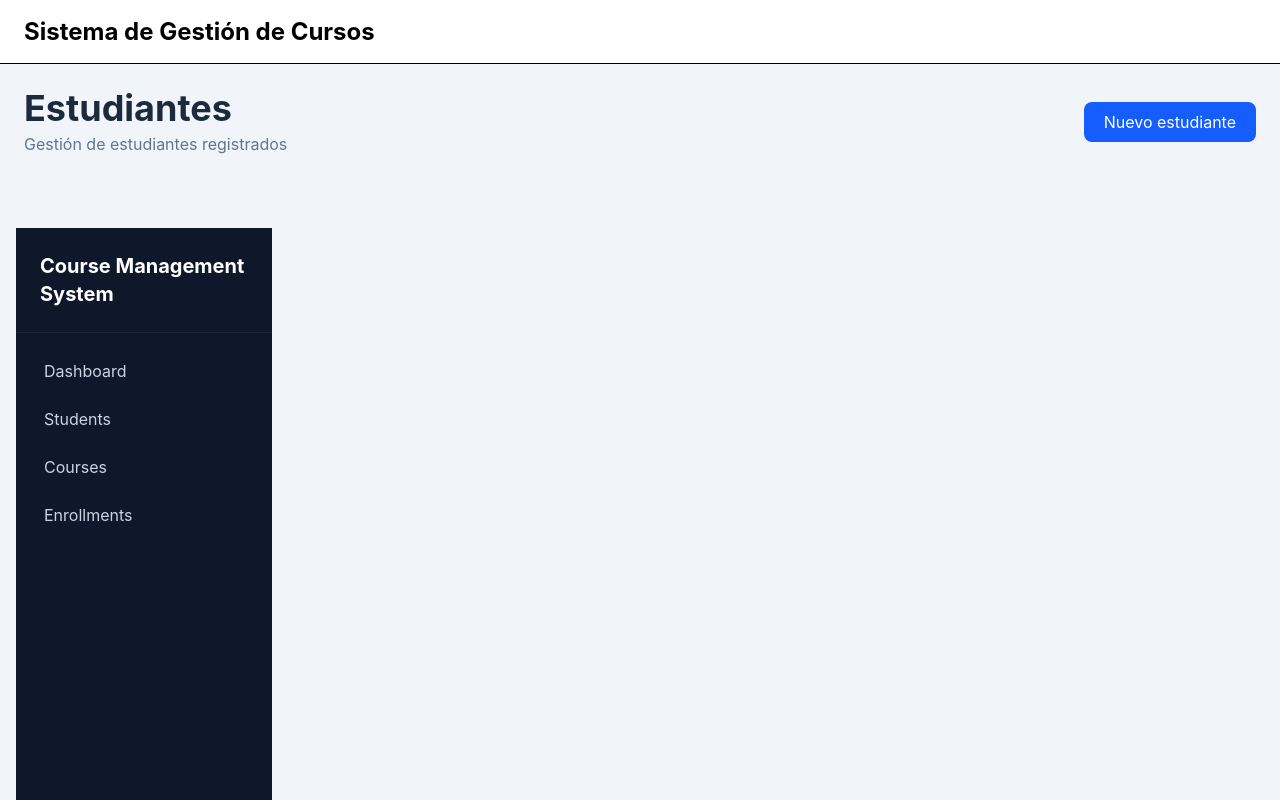
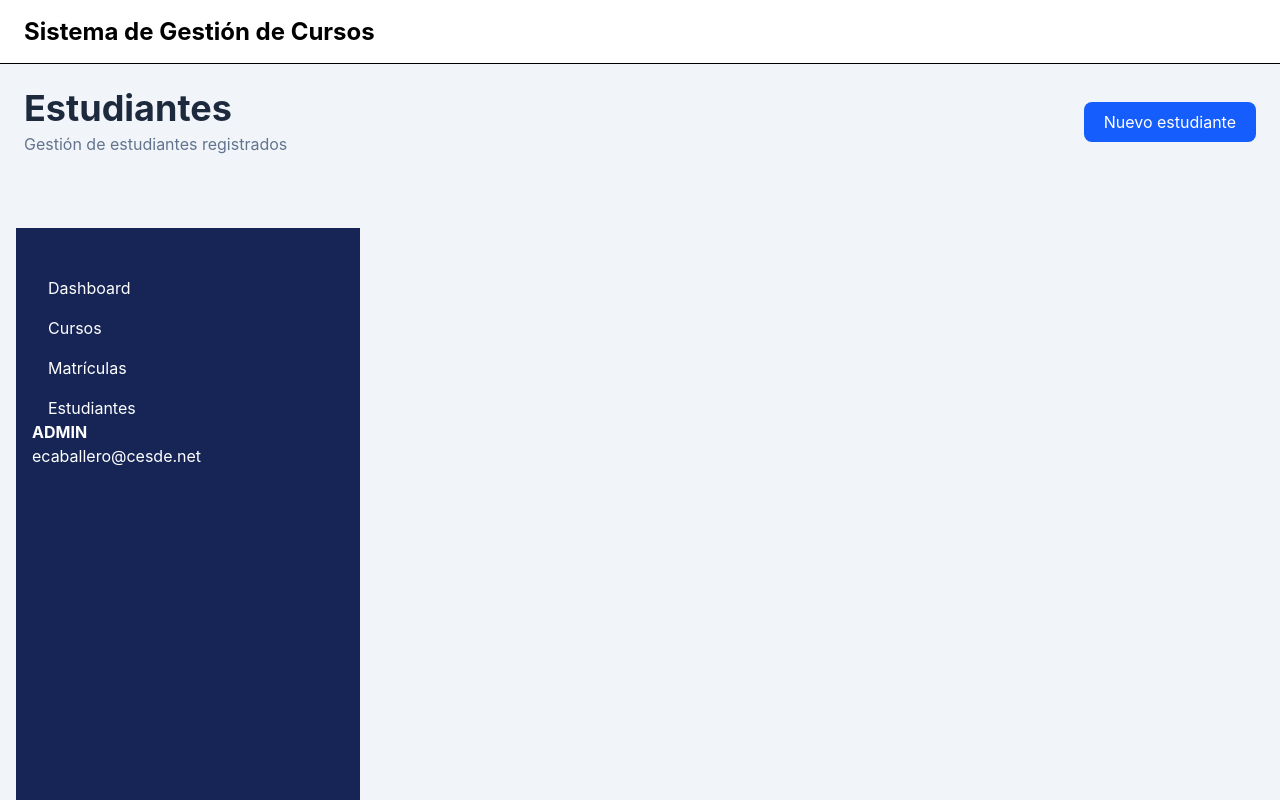
Before and after one commit to EusebioCO296/asi-gsc-front, a React (Vite) app: page /students in a window 1280 px wide. Shown: the top 800 px of the page. Built offline with nearby package versions, Linux system fonts and the light colour scheme.

Commit message:
TC semana 5

```diff
--- /dev/null
+++ b/src/components/Aside.jsx
@@ -0,0 +1,14 @@
+
+function Aside() {
+
+    <div className="main-layout flex min-h-screen">
+      <aside className="sidebar w-86 p-4 bg-blue-950 text-white">
+        <h1 className="text-white text-2xl p-4">Sistema de Gestión Académica</h1>
+        <p className="text-white"><strong>Admin</strong></p>
+        <p className="text-white">ecaballero@cesde.net</p>
+      </aside>
+    </div>
+
+}
+
+export default Aside;
--- /dev/null
+++ b/src/components/NavMenu.jsx
@@ -0,0 +1,15 @@
+
+function NavMenu() {
+  return (
+    <nav>
+      <ul className="flex flex-col gap-4 ml-4 mt-8">
+        <li><a className= "text-white hover:text-blue-500" href="/">Dashboard</a></li>
+        <li><a className= "text-white hover:text-blue-500" href="/Courses">Cursos</a></li>
+        <li><a className= "text-white hover:text-blue-500" href="/Enrollments">Matrículas</a></li>
+        <li><a className= "text-white hover:text-blue-500" href="/Students">Estudiantes</a></li>
+      </ul>
+    </nav>
+  );
+}
+
+export default NavMenu;
--- /dev/null
+++ b/src/layout/MainLayout.jsx
@@ -0,0 +1,21 @@
+
+import Aside from "../components/Aside";
+import NavMenu from "../components/NavMenu";
+
+function MainLayout () {
+  return (
+    <div className="main-layout flex min-h-screen">
+      <aside className="sidebar w-86 p-4 bg-blue-950 text-white">
+        <Aside/>
+        <NavMenu/>
+        <p className="flex flex-1"><strong>ADMIN</strong></p>
+        <p>ecaballero@cesde.net</p>
+      </aside>
+      <div className=" flex flex-col flex-1 min-h-screen bg-slate-100 boder-18 border-blue-950">
+
+      </div>
+    </div>
+  );
+}
+
+export default MainLayout;
--- a/src/pages/Students.jsx
+++ b/src/pages/Students.jsx
@@ -1,7 +1,7 @@
 import Footer from "../components/Footer";
 import Header from "../components/Header";
 import Nav from "../components/Nav";
-import Sidebar from "../components/Sidebar";
+import MainLayout from "../layout/MainLayout";
 
 
 function Students() {
@@ -12,7 +12,7 @@ function Students() {
         <Header title={"Estudiantes"} description={"Gestión de estudiantes registrados"} txtButton={"Nuevo estudiante"}/>
       </header>
       <main className="flex-1 p-4">
-        <Sidebar/>
+        <MainLayout/>
       </main>
       <footer className="mt-4"><Footer/></footer>
     </div>
```
